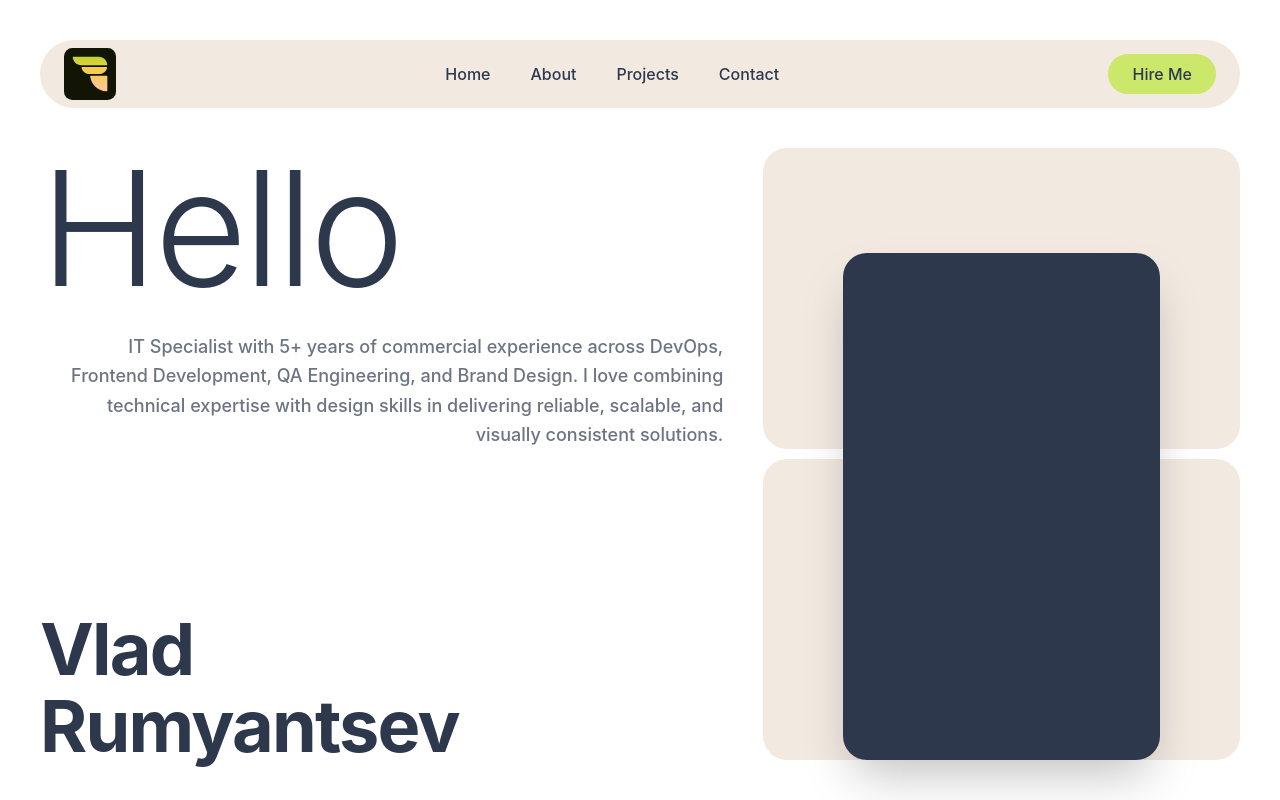
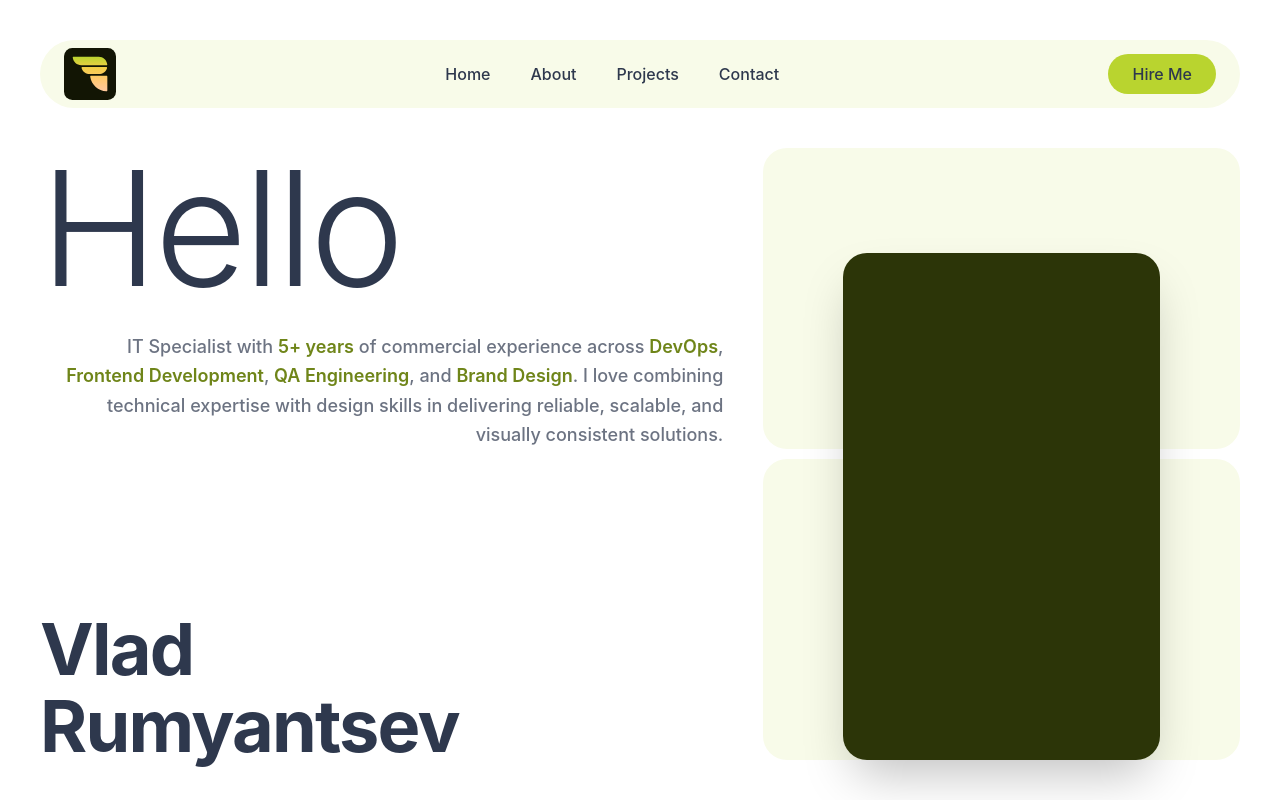
Before and after one commit to rumyantseff/vladislavr, a Nuxt app: page /index in a window 1280 px wide. Built offline with nearby package versions, Linux system fonts and the light colour scheme.

Commit message:
Color changing for elements.

```diff
--- a/app/assets/main.css
+++ b/app/assets/main.css
@@ -1,13 +1,26 @@
 @import "tailwindcss";
 
 @theme {
-  --color-primary: #CBE86B;
+  --color-primary: #B9D42F;
   --color-secondary: #F2E9E1;
   --color-blacker: #1C140D;
   --color-error: #ef5350;
   --color-primary-font: #2e384d;
   --color-secondary-font: #8798ad;
   --color-tertiary-font: #ffffff;
+
+  /* Brand green — CSK shades for #B9D42F */
+  --color-brand-50: #F8FBE9;
+  --color-brand-100: #EDF6CC;
+  --color-brand-200: #DDED9F;
+  --color-brand-300: #CDE372;
+  --color-brand-400: #C2DC51;
+  --color-brand-500: #B9D42F;
+  --color-brand-600: #9BB426;
+  --color-brand-700: #6F8519;
+  --color-brand-800: #4F5E0F;
+  --color-brand-900: #2C3508;
+  --color-brand-950: #161A04;
 }
 
 html, body, #__nuxt {
--- a/app/components/app/heading-subtitle.vue
+++ b/app/components/app/heading-subtitle.vue
@@ -2,12 +2,12 @@
   <p class="font-medium leading-relaxed text-primary-font/70
             text-sm md:text-base lg:text-lg
             max-w-md lg:max-w-[58ch]">
-    {{ text }}
+    <slot>{{ text }}</slot>
   </p>
 </template>
 
 <script setup>
 defineProps({
-  text: { type: String, required: true },
+  text: { type: String, default: '' },
 })
 </script>
--- a/app/components/app/hero-card.vue
+++ b/app/components/app/hero-card.vue
@@ -13,7 +13,7 @@ const props = defineProps({
 
 const variantClasses = computed(() =>
   props.variant === 'dark'
-    ? 'bg-primary-font'
-    : 'bg-secondary'
+    ? 'bg-brand-900'
+    : 'bg-brand-50'
 )
 </script>
--- a/app/components/app/nav-link.vue
+++ b/app/components/app/nav-link.vue
@@ -1,6 +1,6 @@
 <template>
   <a :href="to"
-    class="inline-flex items-center px-4 py-2 rounded-full text-primary-font font-medium text-sm lg:text-base hover:bg-primary-font/10 transition">
+    class="inline-flex items-center px-4 py-2 rounded-full text-primary-font font-medium text-sm lg:text-base hover:bg-brand-100 transition">
     {{ text }}
   </a>
 </template>
--- a/app/components/app/pill-bubble.vue
+++ b/app/components/app/pill-bubble.vue
@@ -13,7 +13,7 @@ const props = defineProps({
 
 const variantClasses = computed(() =>
   props.variant === 'dark'
-    ? 'bg-primary-font text-tertiary-font'
-    : 'bg-secondary text-primary-font'
+    ? 'bg-brand-900 text-tertiary-font'
+    : 'bg-brand-50 text-primary-font'
 )
 </script>
--- a/app/components/sections/navigation.vue
+++ b/app/components/sections/navigation.vue
@@ -6,11 +6,11 @@
     </nav>
     <div class="flex-1 md:hidden"></div>
     <button type="button"
-      class="shrink-0 hidden sm:inline-flex items-center bg-primary text-primary-font font-medium px-4 lg:px-6 py-2 rounded-full hover:opacity-90 transition text-sm lg:text-base">
+      class="shrink-0 hidden sm:inline-flex items-center bg-brand-500 hover:bg-brand-600 text-primary-font font-medium px-4 lg:px-6 py-2 rounded-full transition text-sm lg:text-base">
       Hire Me
     </button>
     <button type="button" aria-label="Open menu"
-      class="md:hidden shrink-0 inline-flex items-center justify-center size-10 rounded-full text-primary-font hover:bg-primary-font/10 transition">
+      class="md:hidden shrink-0 inline-flex items-center justify-center size-10 rounded-full text-primary-font hover:bg-brand-100 transition">
       <AppIconsBars3 class="size-6" />
     </button>
   </AppPillBubble>
--- /dev/null
+++ b/app/components/sections/skeleton.vue
@@ -0,0 +1,33 @@
+<template>
+  <div class="w-full p-4 sm:p-6 lg:p-10 h-screen overflow-hidden
+              grid gap-3 sm:gap-4 lg:gap-10
+              grid-cols-12 grid-rows-[auto_auto_1fr_auto] lg:grid-rows-[auto_1fr_auto]
+              animate-pulse">
+    <!-- Navigation skeleton (pill) -->
+    <div class="col-span-12 h-12 lg:h-16 rounded-full bg-brand-50" />
+
+    <!-- Welcome text skeleton -->
+    <div class="col-span-12 lg:col-span-7 lg:col-start-1 lg:row-start-2 flex flex-col gap-4 lg:gap-6">
+      <div class="h-16 sm:h-20 md:h-28 lg:h-36 xl:h-44 w-1/2 sm:w-2/5 lg:w-2/5 rounded-2xl bg-brand-50 self-start" />
+      <div class="self-end max-w-md lg:max-w-[58ch] w-full flex flex-col gap-2">
+        <div class="h-3 sm:h-4 lg:h-5 rounded-full bg-brand-50 w-full" />
+        <div class="h-3 sm:h-4 lg:h-5 rounded-full bg-brand-50 w-11/12 self-end" />
+        <div class="h-3 sm:h-4 lg:h-5 rounded-full bg-brand-50 w-4/5 self-end" />
+      </div>
+    </div>
+
+    <!-- Hero cards skeleton (2 light + 1 dark) -->
+    <div class="col-span-12 lg:col-span-5 lg:col-start-8 lg:row-start-2 lg:row-span-2
+                relative w-full h-full max-w-md mx-auto lg:max-w-none">
+      <div class="absolute top-0 left-0 right-0 bottom-[calc(50%+5px)] rounded-3xl bg-brand-50" />
+      <div class="absolute top-[calc(50%+5px)] left-0 right-0 bottom-0 rounded-3xl bg-brand-50" />
+      <div class="absolute bottom-0 left-10 right-10 h-[80%] lg:h-[507px] lg:left-20 lg:right-20 rounded-3xl bg-brand-900/80" />
+    </div>
+
+    <!-- Name skeleton -->
+    <div class="col-span-12 lg:col-span-7 lg:col-start-1 lg:row-start-3 self-end flex flex-col gap-1 lg:gap-2">
+      <div class="h-9 sm:h-12 lg:h-14 xl:h-16 w-32 sm:w-40 lg:w-48 rounded-2xl bg-brand-50" />
+      <div class="h-9 sm:h-12 lg:h-14 xl:h-16 w-56 sm:w-72 lg:w-96 rounded-2xl bg-brand-50" />
+    </div>
+  </div>
+</template>
--- a/app/components/sections/welcome-text.vue
+++ b/app/components/sections/welcome-text.vue
@@ -1,10 +1,13 @@
 <template>
   <div class="flex flex-col gap-4 lg:gap-6">
     <AppHeadingDisplay text="Hello" class="self-start text-left" />
-    <AppHeadingSubtitle :text="subtitle" class="self-end text-right" />
+    <AppHeadingSubtitle class="self-end text-right">
+      IT Specialist with <span class="text-brand-700 font-semibold">5+ years</span> of commercial experience across
+      <span class="text-brand-700 font-semibold">DevOps</span>,
+      <span class="text-brand-700 font-semibold">Frontend Development</span>,
+      <span class="text-brand-700 font-semibold">QA Engineering</span>, and
+      <span class="text-brand-700 font-semibold">Brand Design</span>.
+      I love combining technical expertise with design skills in delivering reliable, scalable, and visually consistent solutions.
+    </AppHeadingSubtitle>
   </div>
 </template>
-
-<script setup>
-const subtitle = "IT Specialist with 5+ years of commercial experience across DevOps, Frontend Development, QA Engineering, and Brand Design. I love combining technical expertise with design skills in delivering reliable, scalable, and visually consistent solutions."
-</script>
--- a/app/pages/index/index.vue
+++ b/app/pages/index/index.vue
@@ -1,5 +1,6 @@
 <template>
-  <div class="w-full p-4 sm:p-6 lg:p-10 h-screen overflow-hidden
+  <SectionsSkeleton v-if="isLoading" />
+  <div v-else class="w-full p-4 sm:p-6 lg:p-10 h-screen overflow-hidden
               grid gap-3 sm:gap-4 lg:gap-10
               grid-cols-12 grid-rows-[auto_auto_1fr_auto] lg:grid-rows-[auto_1fr_auto]">
     <SectionsNavigation class="col-span-12" />
@@ -8,3 +9,15 @@
     <SectionsName class="col-span-12 lg:col-span-7 lg:col-start-1 lg:row-start-3 self-end" />
   </div>
 </template>
+
+<script setup>
+import { ref, onMounted } from 'vue'
+
+const isLoading = ref(true)
+
+onMounted(() => {
+  requestAnimationFrame(() => {
+    setTimeout(() => { isLoading.value = false }, 500)
+  })
+})
+</script>
```
